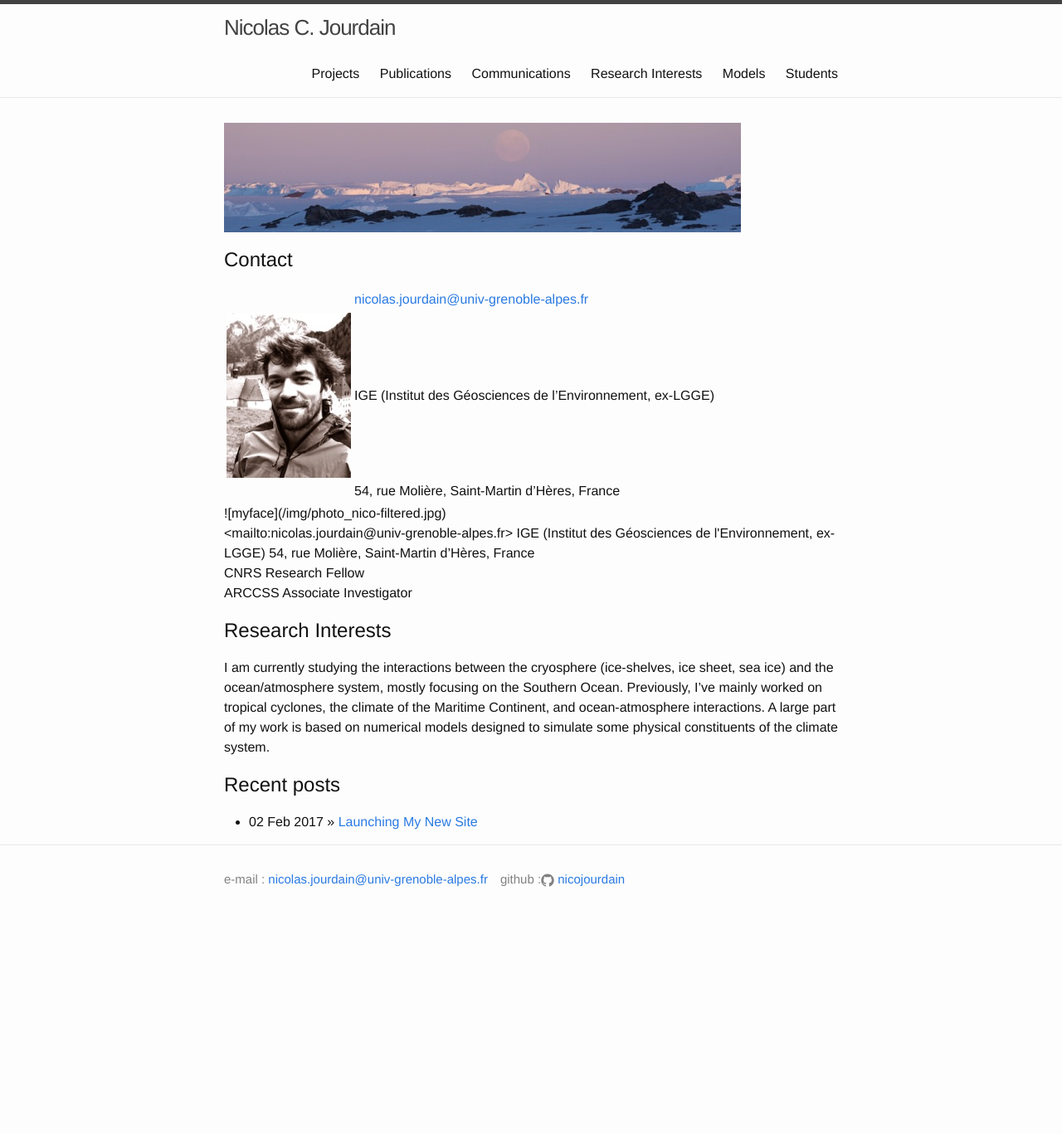
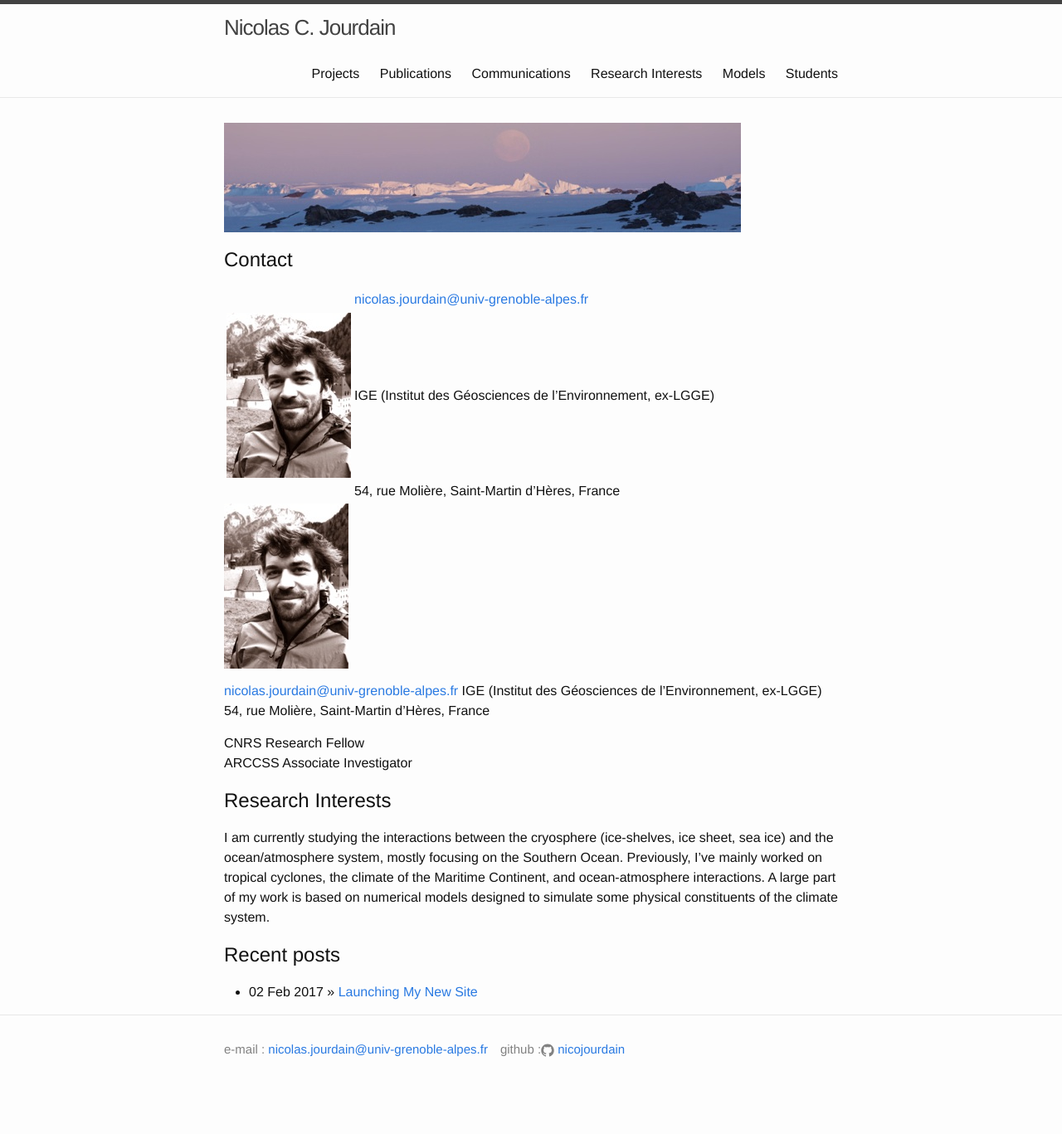
Before and after one commit to nicojourdain/nicojourdain.github.io, a Jekyll site: the page built from index.md, in a window 1280 px wide. Shown: the whole page at 83% size. Built offline with Jekyll 4.4.1, drawn with Linux system fonts in a browser that asks for light colours; before the commit the page ends 1162 px from its top, so only the background shows below that.

Commit message:
fix home

```diff
--- a/index.md
+++ b/index.md
@@ -10,10 +10,10 @@ layout: default
 | ![myface]({{site.baseurl}}/img/photo_nico-filtered.jpg) | IGE (Institut des Géosciences de l'Environnement, ex-LGGE) |
 |                                                         | 54, rue Molière, Saint-Martin d’Hères, France              |
 
-<div style="float:left">
+<div style="float:left" markdown="1">
 ![myface]({{site.baseurl}}/img/photo_nico-filtered.jpg)
 </div>
-<div style="float:right">
+<div style="float:right" markdown="1">
 <mailto:nicolas.jourdain@univ-grenoble-alpes.fr>
 IGE (Institut des Géosciences de l'Environnement, ex-LGGE)
 54, rue Molière, Saint-Martin d’Hères, France
```
